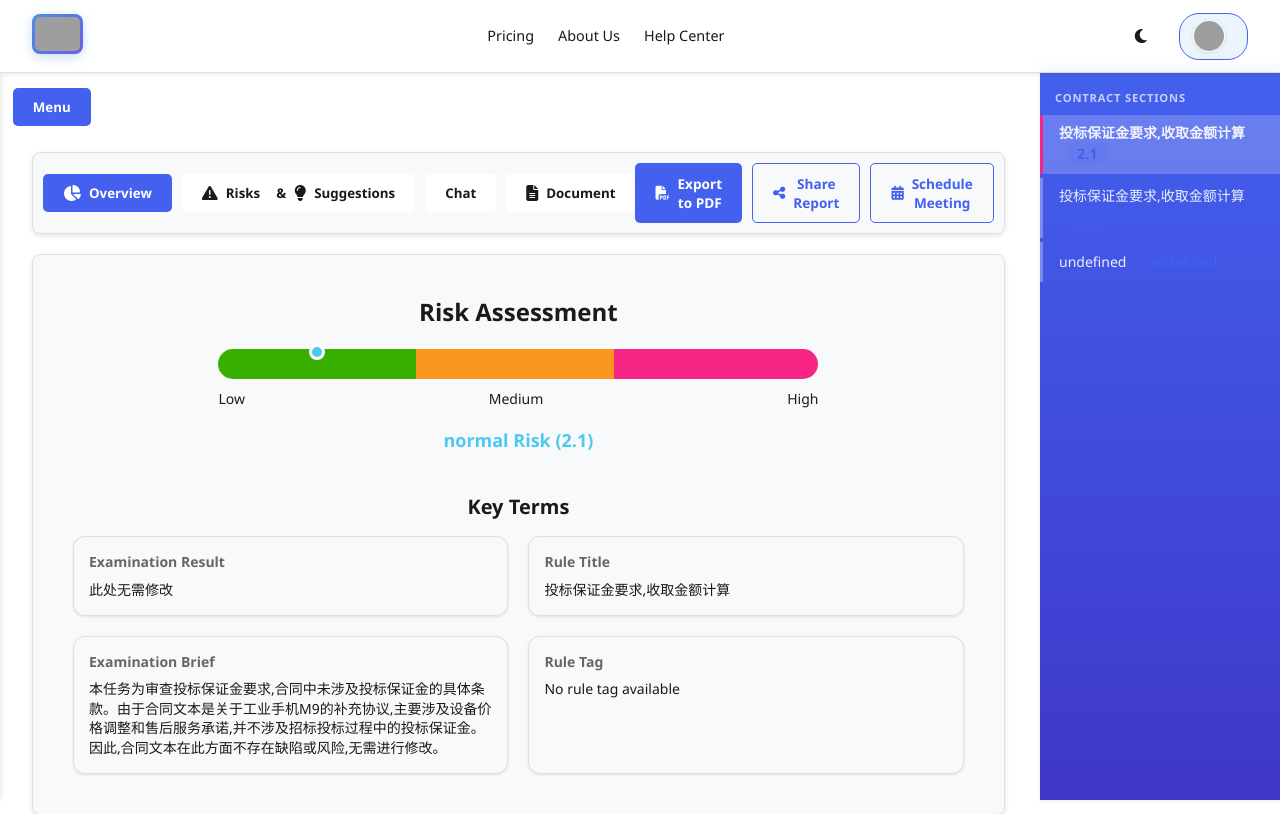
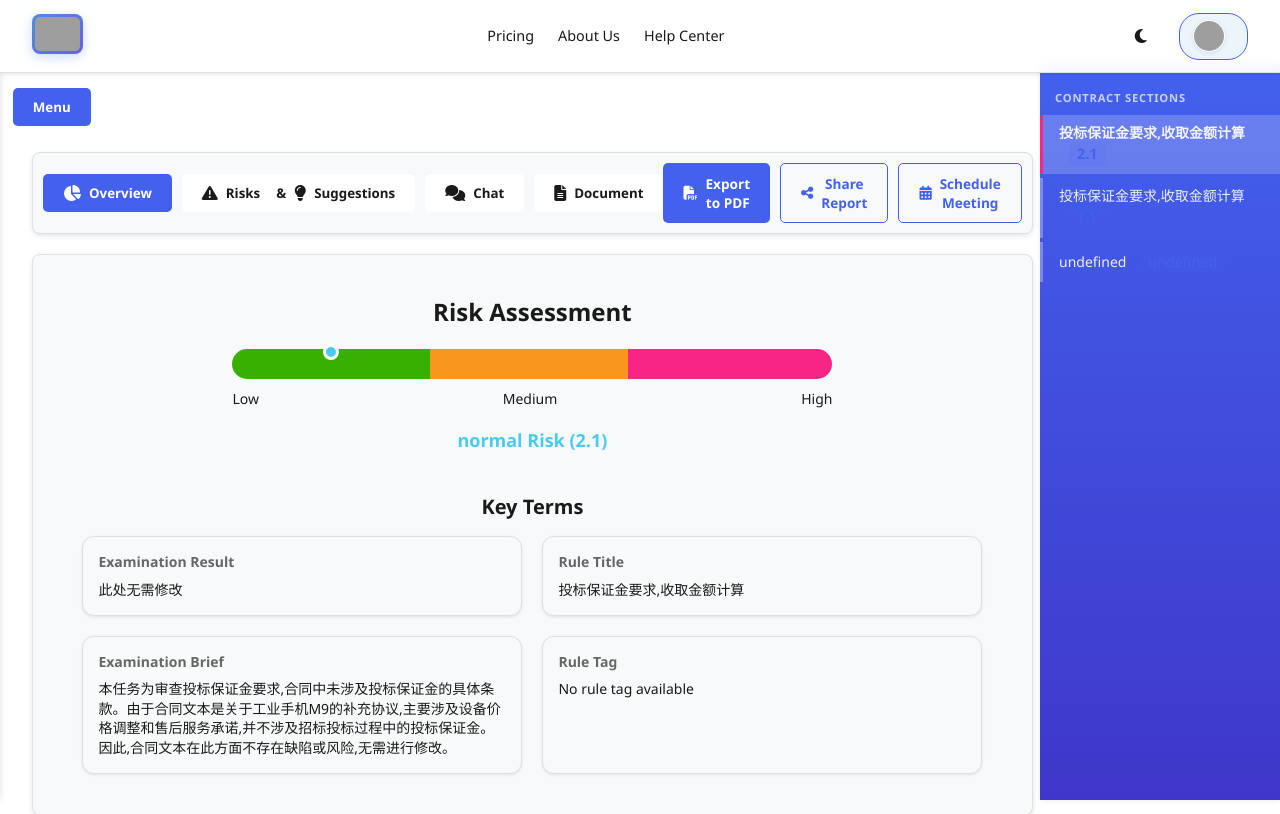
Before and after one commit to OmarDardery/lvxlaw-tasks, a FastAPI app: page / in a window 1280 px wide. Shown: the top 814 px of the page. Run offline with FastAPI, Linux system fonts and the light colour scheme; some libraries are stand-ins or nearby versions; grey boxes are pictures that could not be loaded.

Commit message:
added icon for chat button

```diff
--- a/templates/analysis.html
+++ b/templates/analysis.html
@@ -969,7 +969,7 @@
                     <i class="fas fa-exclamation-triangle"></i> Risks <i class="fas"></i> & <i class="fas fa-lightbulb"></i> Suggestions
                 </button>
                 <button class="tab-btn" data-tab="chat">
-                    Chat
+                    <i class="fas fa-comments"></i>Chat
                 </button>
                 <button class="tab-btn" onclick="window.location.href='document'">
                     <i class="fas fa-file-alt"></i> Document
```
